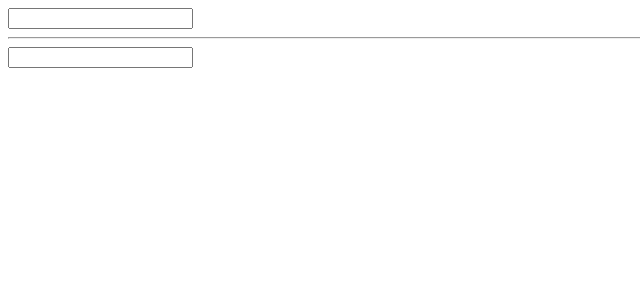
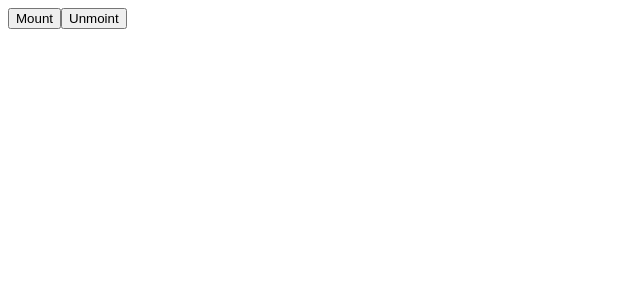
Before and after one commit to kidman90/egghead-react-start, a React (Create React App) app: page / in a window 1280 px wide. Shown: the top 300 px of the page, without its empty margins (0-640 px from the left). Built offline with nearby package versions, Linux system fonts and the light colour scheme.

Commit message:
11 Understand the React Component Lifecycle Methods

```diff
--- a/src/App.js
+++ b/src/App.js
@@ -1,40 +1,53 @@
 import React from 'react';
+import ReactDom from 'react-dom';
 
 class App extends React.Component {
   constructor() {
     super();
-    this.state = { a: '' }
+    this.state = { val: 0 };
+    this.update = this.update.bind(this);
   }
 
   update() {
-    this.setState({
-      a: this.a.refs.input.value,
-      b: this.refs.b.value
-    });
+    this.setState({ val: this.state.val + 1 });
+  }
+
+  componentWillMount() {
+    console.log('componentWillMount');
+  }
+
+  render() {
+    console.log('render');
+    return <button onClick={this.update}>{this.state.val}</button>;
+  }
+
+  componentDidMount() {
+    console.log('componentDidMount');
+  }
+
+  componentWillUnmount() {
+    console.log('componentWillUnmount');
+  }
+};
+
+class Wrapper extends React.Component {
+  mount() {
+    ReactDom.render(<App />, document.getElementById('a'));
+  }
+
+  unmount() {
+    ReactDom.unmountComponentAtNode(document.getElementById('a'));
   }
 
   render() {
     return (
       <div>
-        <Input
-          ref={component => this.a = component}
-          update={this.update.bind(this)}
-        /> {this.state.a}
-        <hr />
-        <input
-          ref="b"
-          type="text"
-          onChange={this.update.bind(this)}
-        /> {this.state.b}
+        <button onClick={this.mount.bind(this)}>Mount</button>
+        <button onClick={this.unmount.bind(this)}>Unmoint</button>
+        <div id="a"></div>
       </div>
     );
   }
 };
 
-class Input extends React.Component {
-  render() {
-    return <div><input ref="input" type="text" onChange={this.props.update} /></div>;
-  }
-};
-
-export default App;
+export default Wrapper;
```
